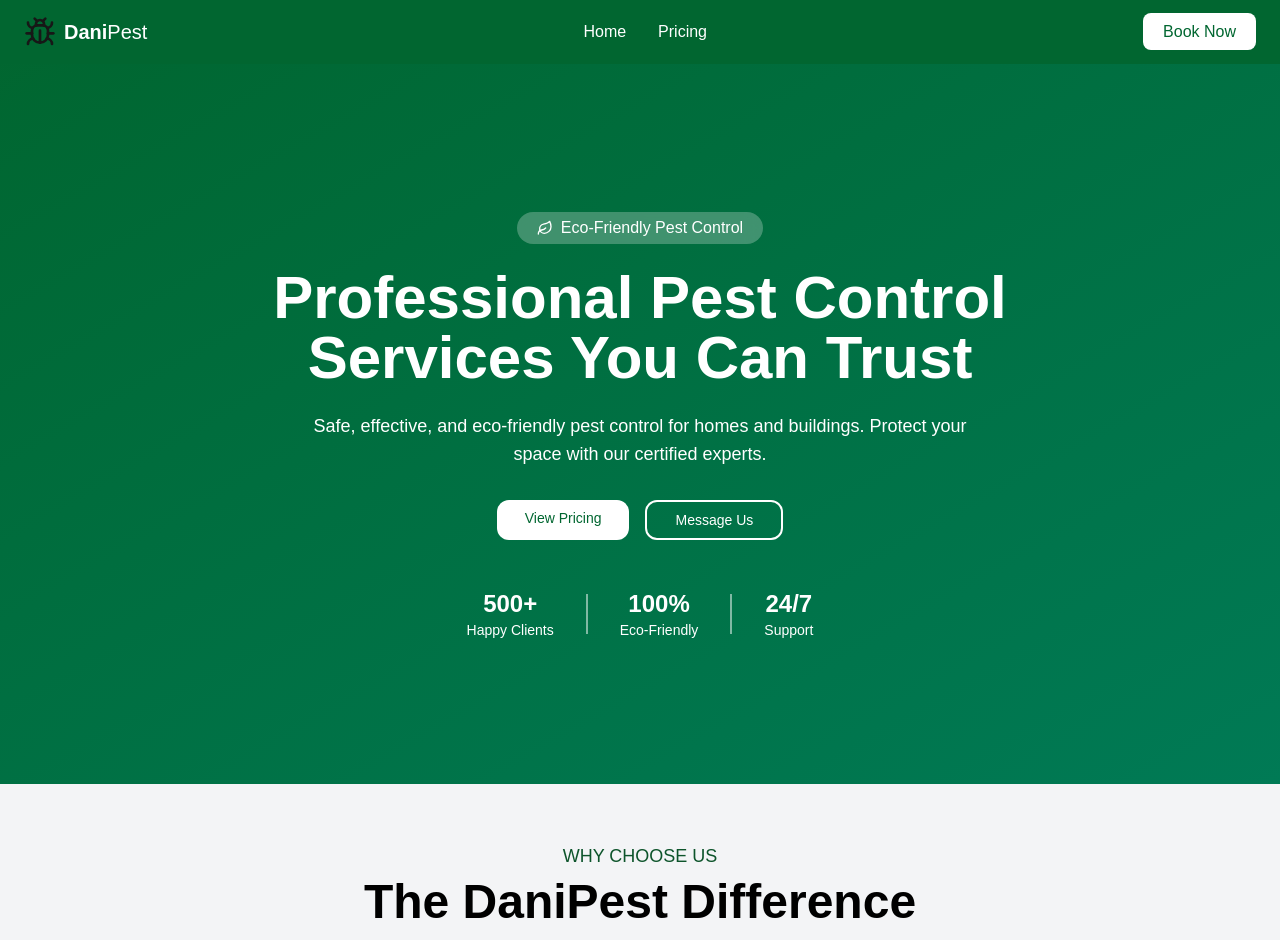
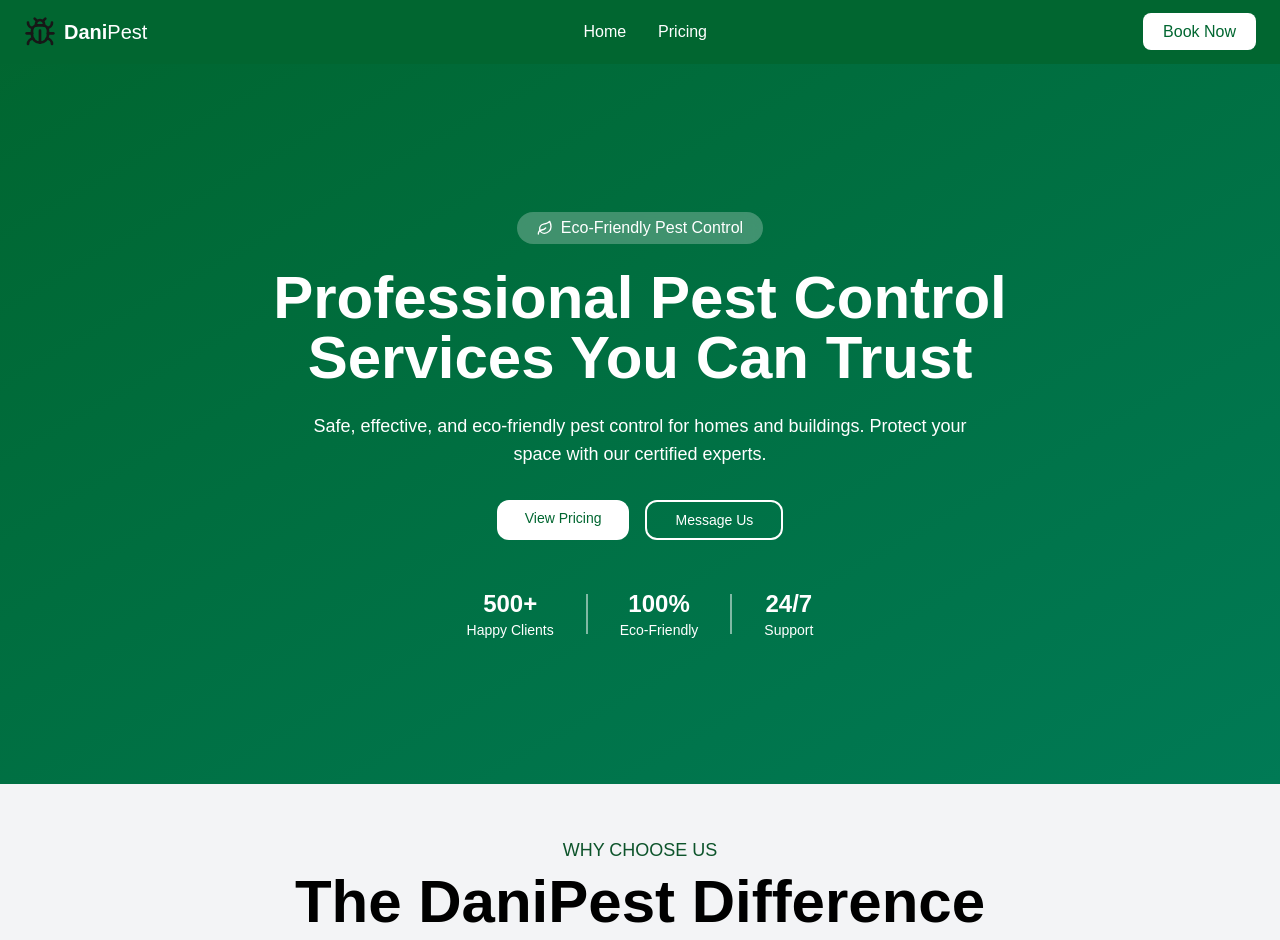
Before and after one commit to GusdeRizky/Pestcontrol, a Next.js app: page / in a window 1280 px wide. Shown: the top 940 px of the page. Built offline with nearby package versions, Linux system fonts and the light colour scheme.

Commit message:
Update second section

```diff
--- a/components/Home/SecondSection.tsx
+++ b/components/Home/SecondSection.tsx
@@ -11,7 +11,7 @@
         </p>
       </Fadeup>
       <Fadeup delay={0.1}>
-        <h1 className="text-black font-semibold text-2xl sm:text-3xl md:text-4xl lg:text-5xl mt-1 mb-3 text-center">
+        <h1 className="text-black font-semibold text-3xl sm:text-4xl md:text-5xl lg:text-6xl mt-1 mb-3 text-center">
           The DaniPest Difference
         </h1>
       </Fadeup>
```
